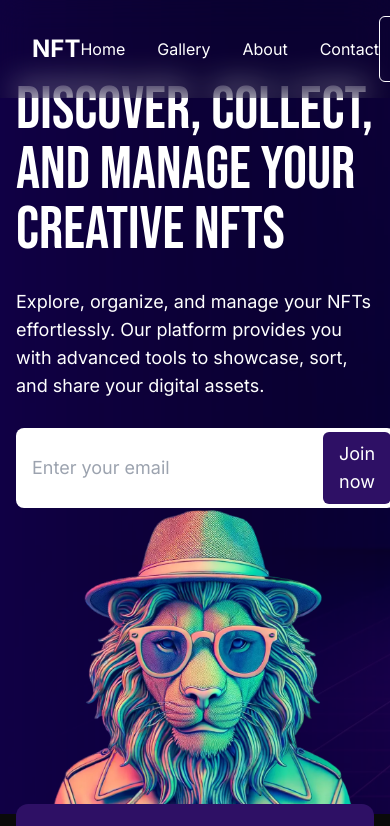
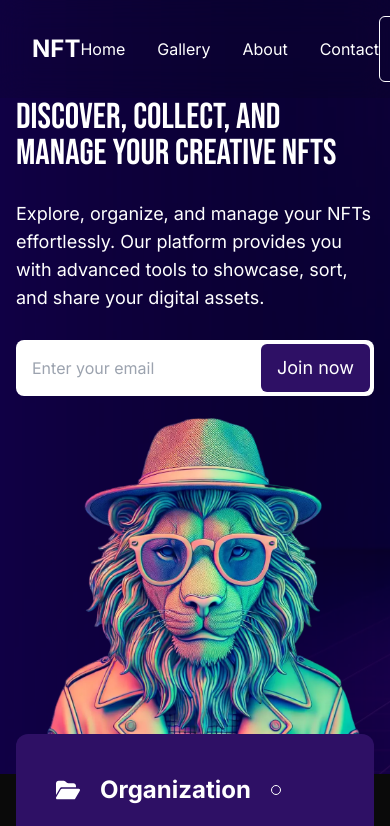
Before and after one commit to and27/nft-gallery, a Next.js app: page / in a window 390 px wide. Shown: the top 826 px of the page. Built offline with nearby package versions, Linux system fonts and the light colour scheme.

Commit message:
fix: adjust hero form for mobile

```diff
--- a/src/components/Hero.tsx
+++ b/src/components/Hero.tsx
@@ -7,11 +7,11 @@ export const bebasNeue = Bebas_Neue({
 });
 
 const Hero = () => (
-  <main className="relative back h-screen text-white pt-[80px] px-4">
+  <main className="relative back md:h-screen text-white pt-[80px] px-4">
     <div className="max-w-[1280px] mx-auto grid grid-cols-1 md:grid-cols-2 items-center h-full">
       <div className="flex flex-col gap-7 items-start justify-center">
         <h1
-          className={`${bebasNeue.className} text-6xl font-bold leading-none slide-bottom`}
+          className={`${bebasNeue.className} text-4xl md:text-6xl font-bold leading-none slide-bottom mt-5`}
         >
           Discover, Collect, and Manage Your Creative NFTs
         </h1>
@@ -20,7 +20,7 @@ const Hero = () => (
           provides you with advanced tools to showcase, sort, and share your
           digital assets.
         </p>
-        <div className="flex gap-5 text-lg bg-white p-1 md:p-1.5 rounded-lg">
+        <div className="flex gap-5 text-lg bg-white p-1 md:p-1.5 rounded-lg w-full md:w-auto mb-5 md:mb-0">
           <label htmlFor="contact-email" className="sr-only">
             Email
           </label>
@@ -28,9 +28,9 @@ const Hero = () => (
             id="contact-email"
             type="text"
             placeholder="Enter your email"
-            className="p-3 text-black"
+            className="p-3 text-black w-full text-base md:text-lg"
           />
-          <button className="px-4 py-2 bg-violet-950 text-white rounded-md hover:bg-black">
+          <button className="px-4 py-2 bg-violet-950 text-white rounded-md hover:bg-black shrink-0 ">
             Join now
           </button>
         </div>
```
